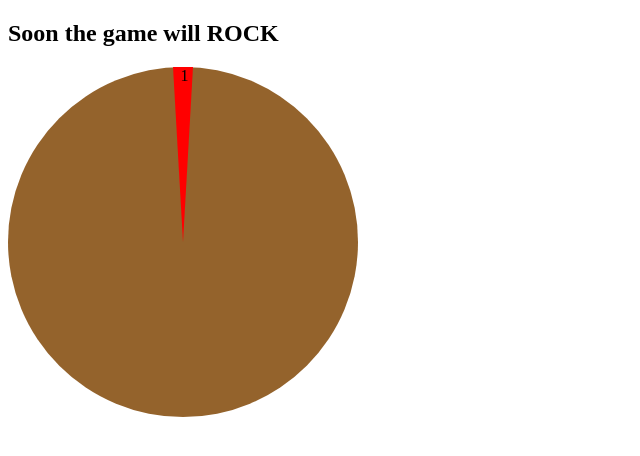
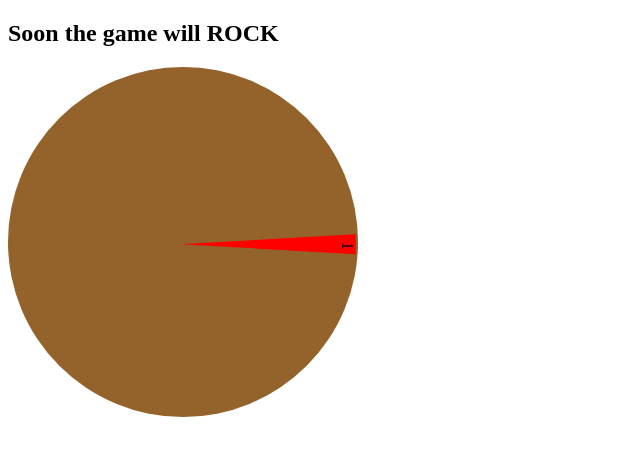
Before and after one commit to robertoalx/awesome-bet-game, a React (Create React App) app: page / in a window 1280 px wide. Shown: the top 456 px of the page, without its empty margins (0-640 px from the left). Built offline with nearby package versions, Linux system fonts and the light colour scheme.

Commit message:
Rotate the slot to see that is working

```diff
--- a/src/component/slot/slot.style.js
+++ b/src/component/slot/slot.style.js
@@ -6,6 +6,8 @@ export const StyleSlot = styled.div`
   // background-color: red;
   display: inline-block;
   margin-left: 165px;
+  transform-origin: 50% 100%;
+  transform: rotate(90deg);
 
   &::before{
     content: '';
@@ -15,6 +17,7 @@ export const StyleSlot = styled.div`
     border-left: 10px solid transparent;
     border-right: 10px solid transparent;
   }
+
   &::after{
     content: '1';
     position: relative;
```
